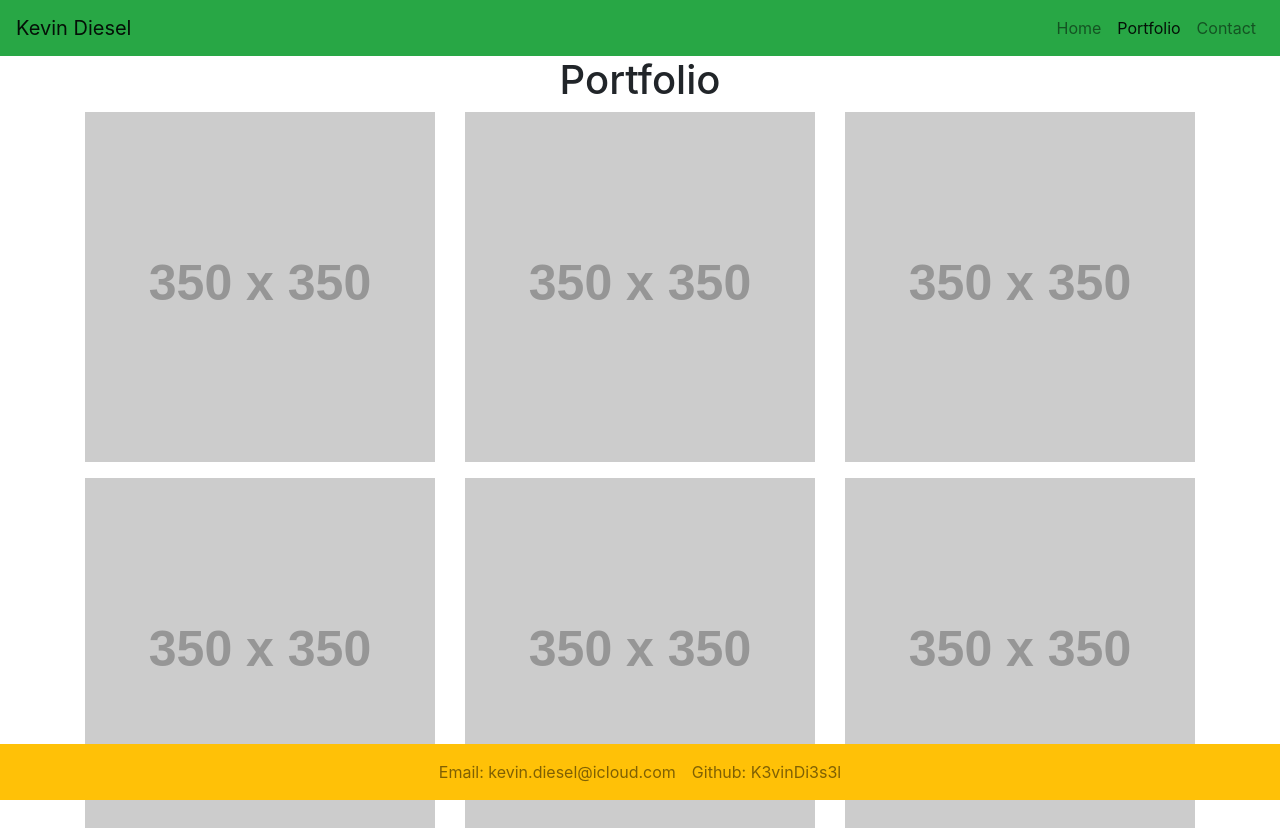
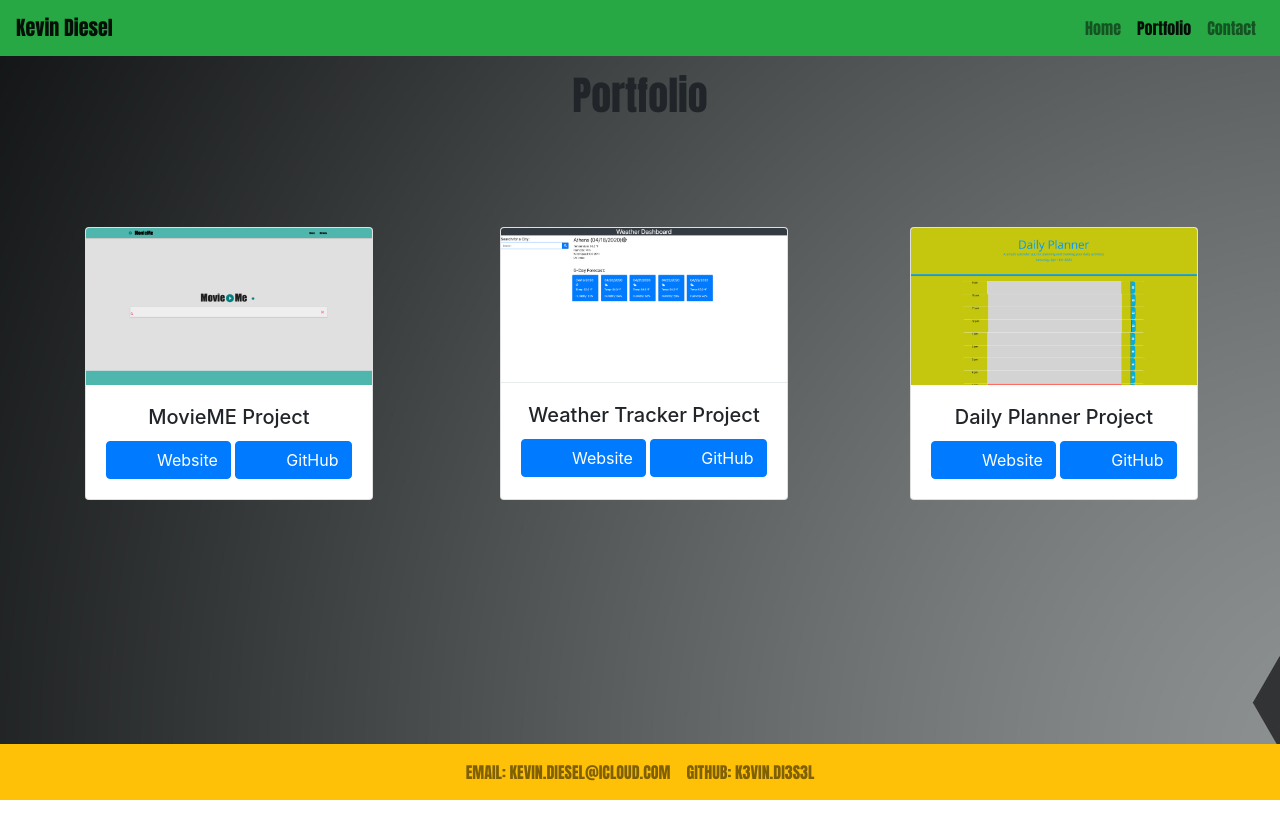
Before and after one commit to K3vinDi3s3l/k3vindi3s3l.homework2.io, a plain HTML site: page portfolio.html in a window 1280 px wide. Shown: the top 831 px of the page. After the commit the page ends 800 px from the top, so only its background shows below. Drawn offline with nearby package versions, Linux system fonts and the light colour scheme; placeholder pictures from the web are drawn by us.

Commit message:
updated the whole page

```diff
--- a/portfolio.html
+++ b/portfolio.html
@@ -4,6 +4,7 @@
 <head>
   <meta charset="UTF-8">
   <title>CSS Stylesheets with Relative Paths</title>
+  <link href="style.css" rel="stylesheet">
    <!-- Bootstrap CSS -->
    <link rel="stylesheet" href="https://stackpath.bootstrapcdn.com/bootstrap/4.4.1/css/bootstrap.min.css" integrity="sha384-Vkoo8x4CGsO3+Hhxv8T/Q5PaXtkKtu6ug5TOeNV6gBiFeWPGFN9MuhOf23Q9Ifjh" crossorigin="anonymous">
 </head>
@@ -13,20 +14,20 @@
   <header>
          <!---Green color navbar on top containing name and links--->
          <nav class="navbar navbar-expand-lg bg-success navbar-light">
-            <a class="navbar-brand">Kevin Diesel</a>
+            <a class="navbar-brand" style="font-family: impact;">Kevin Diesel</a>
             <button class="navbar-toggler" type="button" data-toggle="collapse" data-target="#navbarNav" aria-controls="navbarNav" aria-expanded="false" aria-label="Toggle navigation">
               <span class="navbar-toggler-icon"></span>
             </button>
             <div class="collapse navbar-collapse" id="navbarNav">
               <ul class="navbar-nav ml-auto">
                 <li class="nav-item">
-                  <a class="nav-link" href="index.html">Home <span class="sr-only">(current)</span></a>
+                  <a class="nav-link" href="index.html" style="font-family: impact;">Home <span class="sr-only">(current)</span></a>
                 </li>
                 <li class="nav-item active">
-                  <a class="nav-link" href="portfolio.html">Portfolio</a>
+                  <a class="nav-link" href="portfolio.html" style="font-family: impact;">Portfolio</a>
                 </li>
                 <li class="nav-item">
-                  <a class="nav-link" href="contact.html">Contact</a>
+                  <a class="nav-link" href="contact.html" style="font-family: impact;">Contact</a>
                 </li>
 
               </ul>
@@ -35,40 +36,54 @@
   </header>
 
 <!---Headline of Portfolio page--->
-<div class="mx-auto text-center">
+<div class="mx-auto text-center" id="page-title">
 <h1>Portfolio</h1>
 </div>
 
-<!---list of projects to come--->
+<!--list of projects to come--->
 <div class="container">
     <div class="row">
-        <div class="col-lg mb-3"><img id="bio-image" src="https://placehold.it/350x350" alt="Your Name"></div>
-        <div class="col-lg mb-3"><img id="bio-image" src="https://placehold.it/350x350" alt="Your Name"></div>
-        <div class="col-lg mb-3"><img id="bio-image" src="https://placehold.it/350x350" alt="Your Name"></div>
-    </div>
-
-    <div class="row">
-        <div class="col-lg mb-3"><img id="bio-image" src="https://placehold.it/350x350" alt="Your Name"></div>
-        <div class="col-lg mb-3"><img id="bio-image" src="https://placehold.it/350x350" alt="Your Name"></div>
-        <div class="col-lg mb-3"><img id="bio-image" src="https://placehold.it/350x350" alt="Your Name"></div>
+        <div class="col-lg-4" id="left-card"><div class="card h-100" style="width: 18rem;">
+          <img class="card-img-top" src="img/movie.png" alt="Card image cap">
+          <div class="card-body">
+            <h5 class="card-title" id="left-title">MovieME Project</h5>
+            <a href="https://ravalash.github.io/MovieMe" class="btn btn-primary" id="ll-btn">Website</a>
+            <a href="https://github.com/K3vinDi3s3l/MovieMe" class="btn btn-primary" id="lr-btn">GitHub</a>
+          </div>
+      </div>
     </div>
 
 
-    <div class="row pb-4">
-        <div class="col-lg mb-3"><img id="bio-image" src="https://placehold.it/350x350" alt="Your Name"></div>
-        <div class="col-lg mb-3"><img id="bio-image" src="https://placehold.it/350x350" alt="Your Name"></div>
-        <div class="col-lg mb-3"><img id="bio-image" src="https://placehold.it/350x350" alt="Your Name"></div>
+      <div class="col-lg-4" id="middle-card"><div class="card h-100" style="width: 18rem;">
+        <img class="card-img-top" src="img/weather-tracker.png" alt="Card image cap">
+        <div class="card-body">
+          <h5 class="card-title" id="middle-title">Weather Tracker Project</h5>
+            <a href="https://k3vindi3s3l.github.io/k3vindi3s3l.weatherdashboard.io/" class="btn btn-primary" id="ml-btn">Website</a>
+            <a href="https://github.com/K3vinDi3s3l/k3vindi3s3l.weatherdashboard.io" class="btn btn-primary" id="mr-btn">GitHub</a>
+        </div>
     </div>
+  </div>
+
+    <div class="col-lg-4" id="right-card"><div class="card h-100" style="width: 18rem;">
+      <img class="card-img-top" src="img/planner.png" alt="Card image cap">
+      <div class="card-body">
+        <h5 class="card-title" id="right-title">Daily Planner Project</h5>
+        <a href="https://k3vindi3s3l.github.io/k3vin.di3s3l.Planner/" class="btn btn-primary" id="rl-btn">Website</a>
+        <a href=" https://github.com/K3vinDi3s3l/k3vin.di3s3l.Planner" class="btn btn-primary" id="rr-btn">GitHub</a>
+      </div>
+    </div>
+  </div>
+ </div>
 </div>
 
 <!----yellow navbar on bottom contaning links to email and github-->
 <nav class="navbar navbar-expand-lg navbar-light bg-warning fixed-bottom">
     <ul class="navbar-nav mx-auto">
       <li class="nav-item">
-        <a class="nav-link" href="#">Email: kevin.diesel@icloud.com <span class="sr-only">(current)</span></a>
+        <a class="nav-link" href="http://127.0.0.1:5501/contact.html" style="font-family: impact;">EMAIL: KEVIN.DIESEL@ICLOUD.COM <span class="sr-only">(current)</span></a>
       </li>
       <li class="nav-item">
-        <a class="nav-link" href="#">Github: K3vinDi3s3l</a>
+        <a class="nav-link" href="https://github.com/K3vinDi3s3l" style="font-family: impact;"> GITHUB: K3VIN.DI3S3L</a>
       </li>
 
     </ul>
--- /dev/null
+++ b/style.css
@@ -0,0 +1,82 @@
+body {
+    background-image: url("img/1.png");
+
+
+}
+
+#bio-image {
+    width: 350px;
+    height: 350px;
+}
+
+#main-bio {
+    padding-right: 120px;
+
+
+}
+
+#left-card {
+    padding-right: 350px;
+    border-top:50px;
+
+}
+
+#middle-card {
+    padding-left: 50px;
+}
+
+#right-card {
+    padding-left: 80px;
+}
+
+#left-title {
+    text-align: center;
+}
+
+#middle-title {
+    text-align: center;
+}
+
+#right-title {
+    text-align: center;
+}
+
+#ll-btn {
+    padding-left: 50px;
+    text-align: center;
+
+}
+
+#lr-btn {
+    padding-left: 50px;
+    text-align: center;
+}
+
+#ml-btn {
+    padding-left: 50px;
+    text-align: center;
+
+}
+
+#mr-btn {
+    padding-left: 50px;
+    text-align: center;
+}
+
+#rl-btn {
+    padding-left: 50px;
+    text-align: center;
+
+}
+
+#rr-btn {
+    padding-left: 50px;
+    text-align: center;
+}
+
+
+#page-title {
+    padding-bottom: 100px;
+    padding-top: 15px;
+    font-family: impact;
+}
```
Also changed, not shown: contact.html (+9 -7 lines), index.html (+11 -11 lines), img/1.png (added), img/Screen Shot 2020-04-19 at 3.09.05 AM.png (added), img/Screen Shot 2020-04-19 at 3.09.22 AM.png (added), img/d.png (added), img/me.jpeg (added), img/movie.png (added), img/planner.png (added), img/weather-tracker.png (added), 3 other files.
